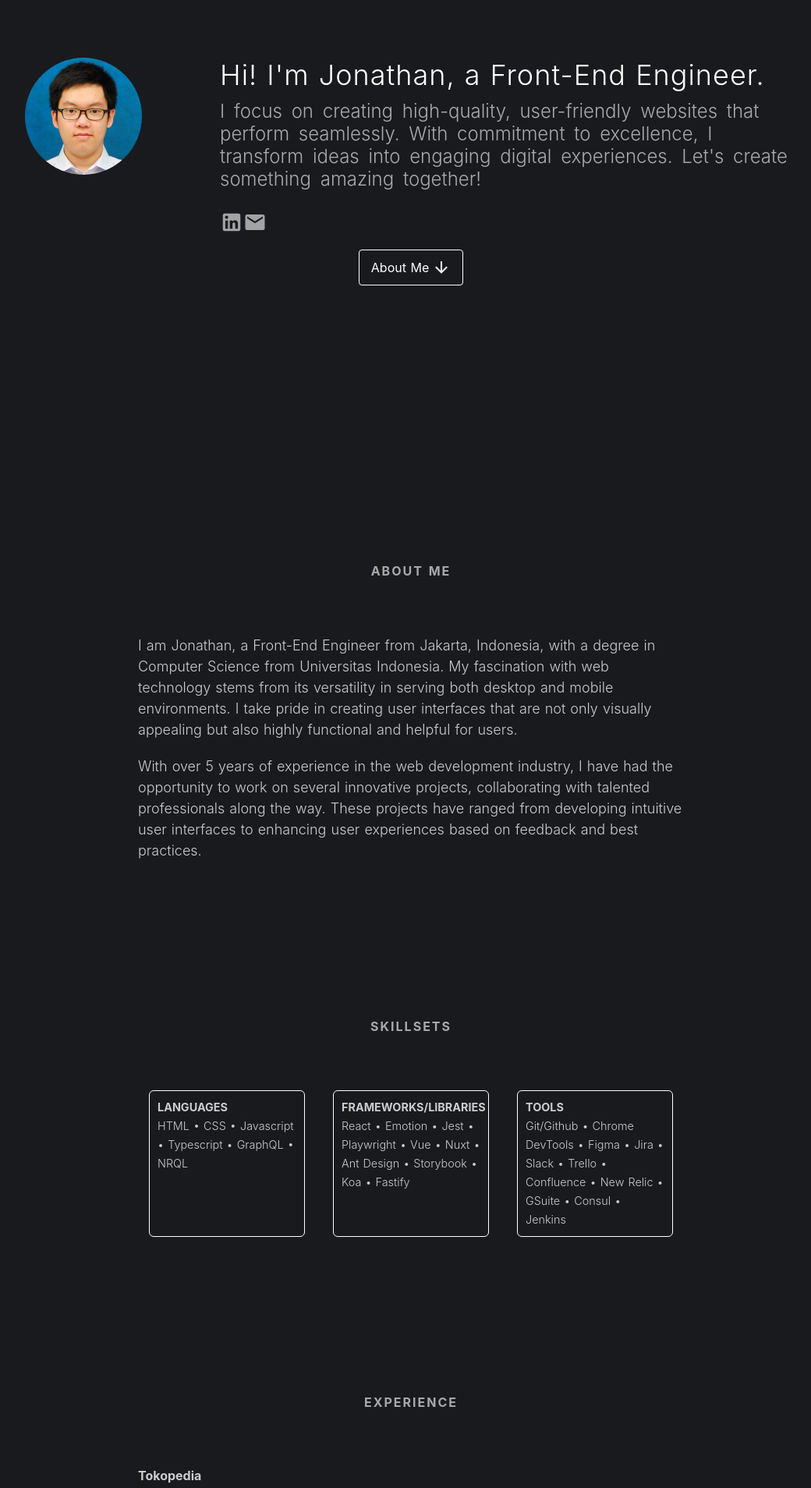
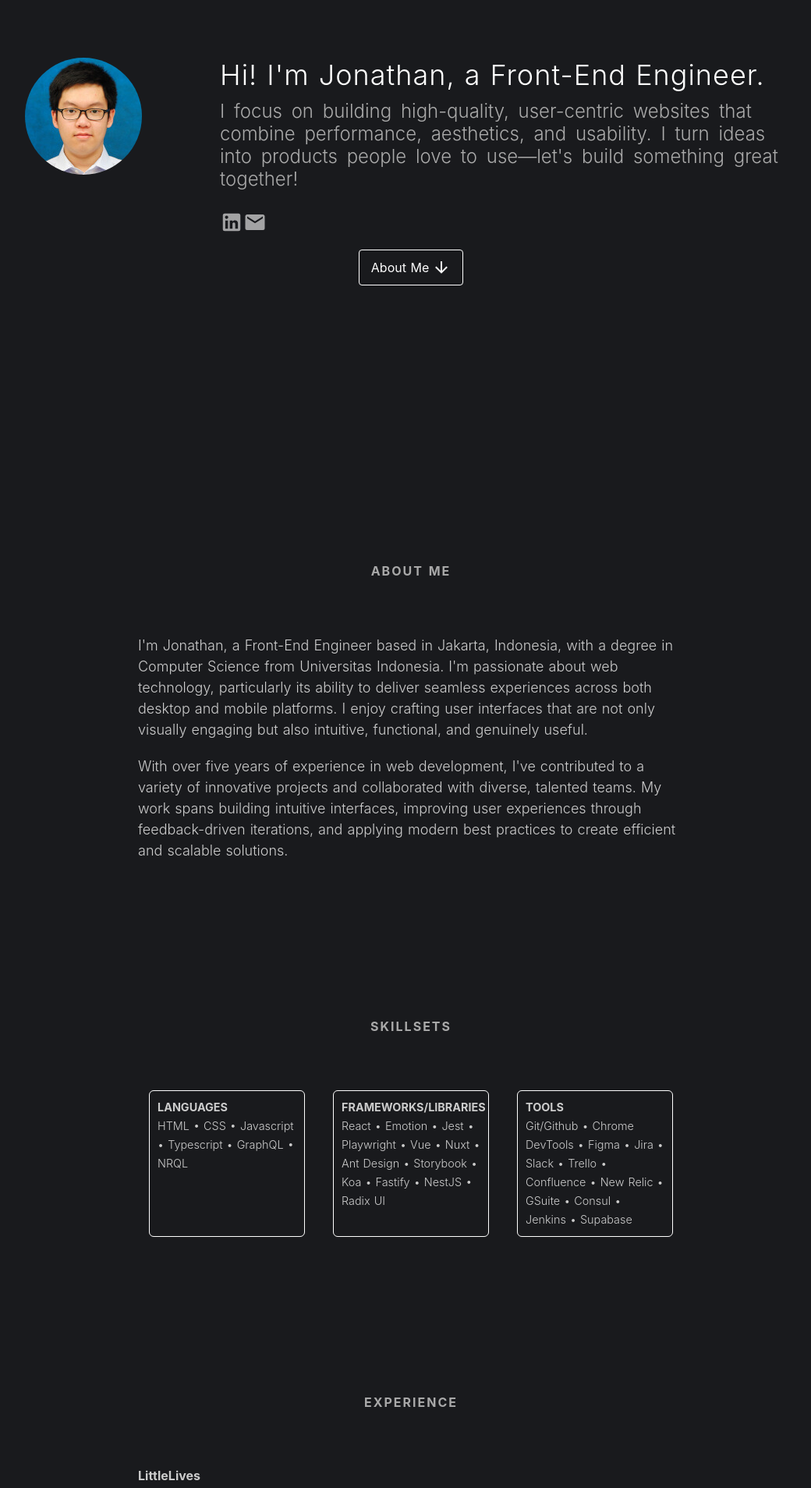
Before and after one commit to joepw/joepw.github.io, a Nuxt app: page / in a window 1280 px wide. Shown: the part 180-2088 px from the top of the page at 78% size, without its empty margins (113-1153 px from the left). Built offline with nearby package versions, Linux system fonts and the light colour scheme.

Commit message:
chore: update experience section and rephrase headline texts

```diff
--- a/pages/index.vue
+++ b/pages/index.vue
@@ -10,8 +10,8 @@
             Hi! I'm Jonathan, a Front-End Engineer.
           </h1>
           <h2 class="subtitle">
-            I focus on creating high-quality, user-friendly websites that perform seamlessly. With commitment to
-            excellence, I transform ideas into engaging digital experiences. Let's create something amazing together!
+            I focus on building high-quality, user-centric websites that combine performance, aesthetics, and usability.
+            I turn ideas into products people love to use—let's build something great together!
           </h2>
           <div style="padding: 16px 0;">
             <a v-for="(link, id) in links" :key="id" :href="link.url" target="_blank" rel="noopener noreferrer">
@@ -31,15 +31,13 @@
       </h2>
       <div class="section-content">
         <p style="margin-bottom: 20px; font-size: 18px;">
-          I am Jonathan, a Front-End Engineer from Jakarta, Indonesia, with a degree in Computer Science from
-          Universitas Indonesia. My fascination with web technology stems from its versatility in serving both desktop
-          and mobile environments. I take pride in creating user interfaces that are not only visually appealing but
-          also highly functional and helpful for users.
+          I'm Jonathan, a Front-End Engineer based in Jakarta, Indonesia, with a degree in Computer Science from Universitas Indonesia.
+          I'm passionate about web technology, particularly its ability to deliver seamless experiences across both desktop and mobile platforms.
+          I enjoy crafting user interfaces that are not only visually engaging but also intuitive, functional, and genuinely useful.
         </p>
         <p style="font-size: 18px;">
-          With over 5 years of experience in the web development industry, I have had the opportunity to work on several
-          innovative projects, collaborating with talented professionals along the way. These projects have ranged from
-          developing intuitive user interfaces to enhancing user experiences based on feedback and best practices.
+          With over five years of experience in web development, I've contributed to a variety of innovative projects and collaborated with diverse, talented teams.
+          My work spans building intuitive interfaces, improving user experiences through feedback-driven iterations, and applying modern best practices to create efficient and scalable solutions.
         </p>
       </div>
     </section>
@@ -144,14 +142,21 @@ export default {
         },
         {
           label: 'Frameworks/Libraries',
-          items: ['React', 'Emotion', 'Jest', 'Playwright', 'Vue', 'Nuxt', 'Ant Design', 'Storybook', 'Koa', 'Fastify']
+          items: ['React', 'Emotion', 'Jest', 'Playwright', 'Vue', 'Nuxt', 'Ant Design', 'Storybook', 'Koa', 'Fastify', 'NestJS', 'Radix UI']
         },
         {
           label: 'Tools',
-          items: ['Git/Github', 'Chrome DevTools', 'Figma', 'Jira', 'Slack', 'Trello', 'Confluence', 'New Relic', 'GSuite', 'Consul', 'Jenkins']
+          items: ['Git/Github', 'Chrome DevTools', 'Figma', 'Jira', 'Slack', 'Trello', 'Confluence', 'New Relic', 'GSuite', 'Consul', 'Jenkins', 'Supabase']
         }
       ],
       experiences: [
+        {
+          company: 'LittleLives',
+          type: 'Full time',
+          time: 'Sep 2024 - Jan 2026',
+          position: 'Frontend Engineer',
+          desc: 'Part of the product engineering team building a school management system used by administrators to manage day-to-day operations across multiple childcare centres, I worked across various modules of the admin dashboard to build and improve features for managing students, scheduling, and centre operations. I also contributed extensively to a real-time chat feature that enables direct communication between school administrators and parents within the platform. In addition, I helped develop a student assessment module—a form-building tool that allows educators to create, distribute, and review assessments for students. Alongside my frontend responsibilities, I occasionally took on backend tasks, supporting feature delivery by working on APIs and business logic in collaboration with the core backend team.'
+        },
         {
           company: 'Tokopedia',
           type: 'Full time',
@@ -271,7 +276,7 @@ export default {
   top: 30px;
   left: 50%;
   transform: translateX(-50%);
-  z-index: 1;
+  z-index: 3;
 }
 
 .tooltip:hover .tooltip-text {
```
Also changed, not shown: 1 other file (tests, documents, lock files or other folders).
